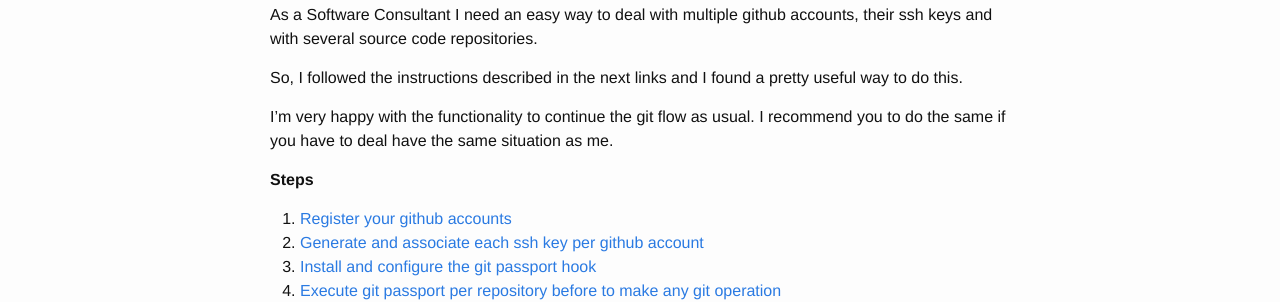
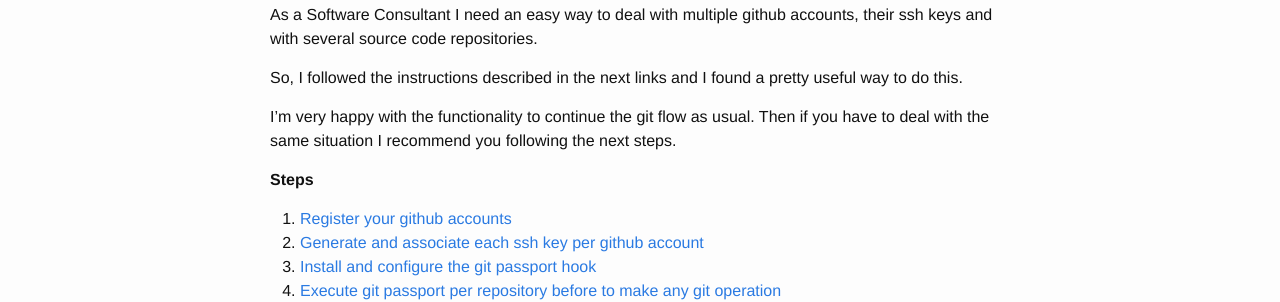
Before and after one commit to karmatr0n/karmatr0n.github.io, a Jekyll site: the page built from _posts/2015-02-05-multiple-github-accounts.markdown, in a window 1280 px wide. Shown: the part 239-541 px from the top of the page. Built offline with Jekyll 4.4.1, drawn with Linux system fonts in a browser that asks for light colours.

Commit message:
Little improvements

```diff
--- a/_posts/2015-02-05-multiple-github-accounts.markdown
+++ b/_posts/2015-02-05-multiple-github-accounts.markdown
@@ -9,7 +9,7 @@ As a Software Consultant I need an easy way to deal with multiple github account
 
 So, I followed the instructions described in the next links and I found a pretty useful way to do this.
 
-I'm very happy with the functionality to continue the git flow as usual. I recommend you to do the same if you have to deal have the same situation as me.
+I'm very happy with the functionality to continue the git flow as usual. Then if you have to deal with the same situation I recommend you following the next steps.
 
 **Steps**
 
```
